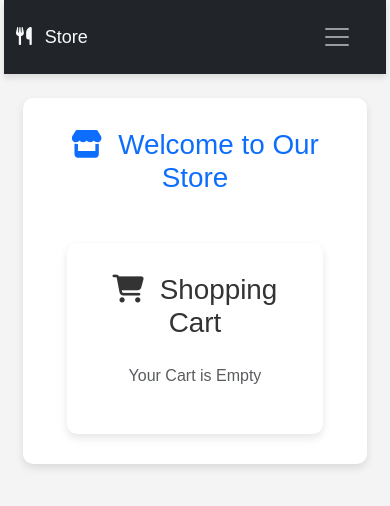
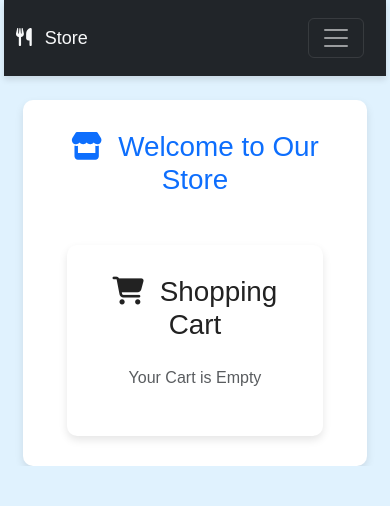
Before and after one commit to madhan-sampath/react-shoppingiproject, a React (Vite) app: page /cart in a window 390 px wide. Shown: the top 506 px of the page. Built offline with nearby package versions, Linux system fonts and the light colour scheme.

Commit message:
commit 6

```diff
--- a/src/App.css
+++ b/src/App.css
@@ -6,11 +6,10 @@
 }
 
 body, html {
-  font-family: 'Arial', sans-serif;
-  background-color: #f4f4f4;
-  color: #333;
+  font-family: 'Poppins', sans-serif;
+  background-color: #e0f2fe;
+  color: #222;
   width: 100%;
-  /* Remove height: 100vh; to allow content to expand */
   display: flex;
   flex-direction: column;
   align-items: center;
@@ -19,16 +18,16 @@
 
 /* Navigation Bar */
 nav {
-  position: fixed;
+  position: sticky;
   top: 0;
   left: 0;
   width: 100%;
-  background-color: #2c3e50;
+  background-color: #2563eb;
   padding: 15px 0;
   display: flex;
-  justify-content: center; /* Center on larger screens */
+  justify-content: center;
   align-items: center;
-  flex-wrap: wrap; /* Allow wrapping on smaller screens */
+  flex-wrap: wrap;
   gap: 20px;
   box-shadow: 0px 4px 6px rgba(0, 0, 0, 0.1);
   z-index: 1000;
@@ -37,23 +36,23 @@
 /* Navigation Links */
 .mystyles {
   text-decoration: none;
-  color: white;
+  color: #fff;
   padding: 10px 15px;
   font-size: 18px;
   font-weight: bold;
   transition: all 0.3s ease-in-out;
-  white-space: nowrap; /* Prevent links from wrapping */
+  white-space: nowrap;
 }
 
 .mystyles:hover {
-  background-color: #1abc9c;
+  background-color: #1e40af;
   border-radius: 5px;
   padding: 10px 18px;
 }
 
 /* Cart Badge */
 .mystyles span {
-  background-color: red;
+  background-color: #dc2626;
   color: white;
   padding: 4px 8px;
   font-size: 14px;
@@ -66,9 +65,9 @@
 .container {
   max-width: 1200px;
   width: 90%;
-  margin-top: 80px; /* Adjust as needed */
+  margin-top: 80px;
   padding: 30px;
-  background: white;
+  background: #fff;
   box-shadow: 0px 4px 8px rgba(0, 0, 0, 0.1);
   border-radius: 10px;
   text-align: center;
@@ -81,17 +80,17 @@
   font-size: 18px;
   font-weight: bold;
   color: #fff;
-  background-color: #34495e;
+  background-color: #1e3a8a;
   padding: 8px 15px;
   border-radius: 8px;
   margin-right: 10px;
   display: inline-block;
-  white-space: nowrap; /* Prevent wrapping */
+  white-space: nowrap;
 }
 
 /* Buttons */
 button {
-  background-color: #1abc9c;
+  background-color: #1d4ed8;
   color: white;
   border: none;
   padding: 12px 18px;
@@ -104,7 +103,7 @@
 }
 
 button:hover {
-  background-color: #16a085;
+  background-color: #1e40af;
 }
 
 /* Input Fields */
@@ -115,7 +114,8 @@
   border-radius: 5px;
   margin: 10px 0;
 }
-/* Ensure navbar items are centered on small screens */
+
+/* Responsive Adjustments */
 @media (max-width: 992px) {
   .navbar-nav {
       text-align: center;
@@ -131,20 +131,9 @@
       display: block;
       width: 100%;
   }
-
-  .navbar-toggler {
-      border: none;
-      outline: none;
-  }
 }
 
-/* Adjust cart badge size and position on smaller screens */
 @media (max-width: 576px) {
-  .nav-link.position-relative {
-      display: flex;
-      align-items: center;
-  }
-
   .nav-link .badge {
       font-size: 12px;
       padding: 5px 8px;
@@ -158,7 +147,6 @@
   }
 }
 
-/* Improve spacing and visibility for extra small screens */
 @media (max-width: 400px) {
   .navbar-brand {
       font-size: 18px;
--- a/src/Login.jsx
+++ b/src/Login.jsx
@@ -12,7 +12,7 @@
     let navigate = useNavigate();
 
     let loginCheck = () => {
-        if (username.current.value === "Shiva" && password.current.value === "Shiva@123") {
+        if (username.current.value === "sam" && password.current.value === "sam@123") {
             dispatch(login(username.current.value));
             navigate("/home");
         } else {
--- a/src/index.css
+++ b/src/index.css
@@ -1,68 +1,164 @@
-:root {
-  font-family: Inter, system-ui, Avenir, Helvetica, Arial, sans-serif;
-  line-height: 1.5;
-  font-weight: 400;
-
-  color-scheme: light dark;
-  color: rgba(255, 255, 255, 0.87);
-  background-color: #242424;
-
-  font-synthesis: none;
-  text-rendering: optimizeLegibility;
-  -webkit-font-smoothing: antialiased;
-  -moz-osx-font-smoothing: grayscale;
+/* Reset styles */
+* {
+  margin: 0;
+  padding: 0;
+  box-sizing: border-box;
 }
 
-a {
-  font-weight: 500;
-  color: #646cff;
-  text-decoration: inherit;
-}
-a:hover {
-  color: #535bf2;
+body, html {
+  font-family: 'Poppins', sans-serif;
+  background-color: #eef2ff;
+  color: #222;
+  width: 100%;
+  display: flex;
+  flex-direction: column;
+  align-items: center;
+  overflow-x: hidden;
 }
 
-body {
-  margin: 0;
+/* Navigation Bar */
+nav {
+  position: fixed;
+  top: 0;
+  left: 0;
+  width: 100%;
+  background-color: #5b21b6;
+  padding: 15px 0;
   display: flex;
-  place-items: center;
-  min-width: 320px;
-  min-height: 100vh;
+  justify-content: center;
+  align-items: center;
+  flex-wrap: wrap;
+  gap: 20px;
+  box-shadow: 0px 4px 6px rgba(0, 0, 0, 0.1);
+  z-index: 1000;
 }
 
-h1 {
-  font-size: 3.2em;
-  line-height: 1.1;
+/* Navigation Links */
+.mystyles {
+  text-decoration: none;
+  color: #fff;
+  padding: 10px 15px;
+  font-size: 18px;
+  font-weight: bold;
+  transition: all 0.3s ease-in-out;
+  white-space: nowrap;
 }
 
-button {
-  border-radius: 8px;
-  border: 1px solid transparent;
-  padding: 0.6em 1.2em;
-  font-size: 1em;
-  font-weight: 500;
-  font-family: inherit;
-  background-color: #1a1a1a;
-  cursor: pointer;
-  transition: border-color 0.25s;
-}
-button:hover {
-  border-color: #646cff;
-}
-button:focus,
-button:focus-visible {
-  outline: 4px auto -webkit-focus-ring-color;
+.mystyles:hover {
+  background-color: #9333ea;
+  border-radius: 5px;
+  padding: 10px 18px;
 }
 
-@media (prefers-color-scheme: light) {
-  :root {
-    color: #213547;
-    background-color: #ffffff;
+/* Cart Badge */
+.mystyles span {
+  background-color: #ef4444;
+  color: white;
+  padding: 4px 8px;
+  font-size: 14px;
+  font-weight: bold;
+  border-radius: 50%;
+  margin-left: 5px;
+}
+
+/* Main Container */
+.container {
+  max-width: 1200px;
+  width: 90%;
+  margin-top: 80px;
+  padding: 30px;
+  background: #fff;
+  box-shadow: 0px 4px 8px rgba(0, 0, 0, 0.1);
+  border-radius: 10px;
+  text-align: center;
+  flex-grow: 1;
+  overflow: auto;
+}
+
+/* Welcome Message */
+.welcome-message {
+  font-size: 18px;
+  font-weight: bold;
+  color: #fff;
+  background-color: #312e81;
+  padding: 8px 15px;
+  border-radius: 8px;
+  margin-right: 10px;
+  display: inline-block;
+  white-space: nowrap;
+}
+
+/* Buttons */
+button {
+  background-color: #4c1d95;
+  color: white;
+  border: none;
+  padding: 12px 18px;
+  font-size: 16px;
+  font-weight: bold;
+  margin: 10px;
+  border-radius: 5px;
+  cursor: pointer;
+  transition: 0.3s;
+}
+
+button:hover {
+  background-color: #7e22ce;
+}
+
+/* Input Fields */
+input {
+  padding: 10px;
+  font-size: 16px;
+  border: 1px solid #ccc;
+  border-radius: 5px;
+  margin: 10px 0;
+}
+
+/* Responsive Adjustments */
+@media (max-width: 992px) {
+  .navbar-nav {
+      text-align: center;
+      width: 100%;
   }
-  a:hover {
-    color: #747bff;
+
+  .nav-item {
+      width: 100%;
   }
-  button {
-    background-color: #f9f9f9;
+
+  .navbar-text {
+      text-align: center;
+      display: block;
+      width: 100%;
   }
 }
+
+@media (max-width: 576px) {
+  .nav-link .badge {
+      font-size: 12px;
+      padding: 5px 8px;
+      top: 5px;
+      right: 5px;
+  }
+
+  .btn {
+      font-size: 14px;
+      padding: 8px 12px;
+  }
+}
+
+@media (max-width: 400px) {
+  .navbar-brand {
+      font-size: 18px;
+  }
+
+  .nav-link {
+      font-size: 14px;
+      padding: 10px 0;
+  }
+
+  .btn {
+      font-size: 12px;
+      padding: 6px 10px;
+  }
+}
```
